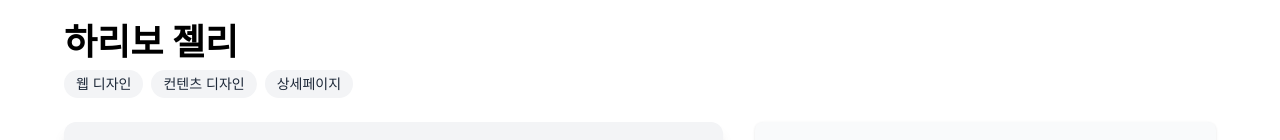
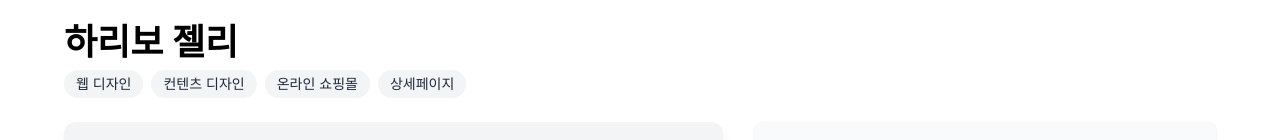
Before and after one commit to kaineus/umlee100, a Next.js app: page /web-design/1 in a window 1280 px wide. Shown: the part 152-292 px from the top of the page. Built offline with nearby package versions, Linux system fonts and the light colour scheme.

Commit message:
온라인 쇼핑몰 태그 추가

```diff
--- a/app/web-design/[id]/page.tsx
+++ b/app/web-design/[id]/page.tsx
@@ -13,7 +13,7 @@
     categories: ['웹사이트', '온라인 쇼핑몰', '상세 페이지'],
     client: '패션 브랜드',
     year: '2024',
-    tags: ['웹 디자인', '컨텐츠 디자인', '상세페이지'],
+    tags: ['웹 디자인', '컨텐츠 디자인', '온라인 쇼핑몰', '상세페이지'],
     description: '이 프로젝트는 하리보 골드베렌 판매를 위한 상품페이지 제작 작업입니다. 하리보의 상징적인 색감을 사용해 상품페이지에서 통일성을 주도록 제작하였습니다. 또한 인공 합성물을 사용하지 않고 과일로 맛을 낸 특징을 사용하여 과일 이미지를 같이 배치함으로써 젤리의 색감과 맛을 시각적으로 표현하였습니다.​',
     imageUrl: '/images/web-design-features/thumbnails/하리보 젤리.jpg',
     images: [
@@ -30,7 +30,7 @@
     categories: ['웹사이트', '온라인 쇼핑몰', '상세 페이지'],
     client: '여행 스타트업',
     year: '2023',
-    tags: ['웹 디자인', '컨텐츠 디자인', '상세페이지'],
+    tags: ['웹 디자인', '컨텐츠 디자인', '온라인 쇼핑몰', '상세페이지'],
     description: '현지 경험을 중심으로 한 여행 예약 플랫폼의 UI/UX 디자인 및 개발 프로젝트입니다.',
     imageUrl: '/images/web-design-features/thumbnails/코코넛오일.jpg',
     images: [
@@ -46,7 +46,7 @@
     categories: ['웹사이트', '온라인 쇼핑몰', '상세 페이지'],
     client: '푸드테크 기업',
     year: '2023',
-    tags: ['웹 디자인', '컨텐츠 디자인', '상세페이지'],
+    tags: ['웹 디자인', '컨텐츠 디자인', '온라인 쇼핑몰', '상세페이지'],
     description: '직관적인 사용자 경험을 제공하는 음식 배달 모바일 앱 디자인 프로젝트입니다.',
     imageUrl: '/images/web-design-features/thumbnails/르네휘테르 샴푸.jpg',
     images: [
@@ -64,7 +64,7 @@
     categories: ['웹사이트', '온라인 쇼핑몰', '팝업 AD'],
     client: '컨설팅 회사',
     year: '2022',
-    tags: ['웹 디자인', '컨텐츠 디자인', '팝업 AD'],
+    tags: ['웹 디자인', '컨텐츠 디자인', '온라인 쇼핑몰', '팝업 AD'],
     description: '전문 컨설팅 기업의 브랜드 아이덴티티 개발 및 웹사이트 디자인 프로젝트입니다.',
     imageUrl: '/images/web-design-features/thumbnails/팝업광고.jpg',
     images: [
--- a/app/web-design/page.tsx
+++ b/app/web-design/page.tsx
@@ -12,7 +12,7 @@
     description: '하리보 골드베렌의 상징적인 색감과 인공물을 사용하지 않은 특성을 고려해 디자인한 하리보 판매 상세페이지 작업입니다.',
     imageUrl: '/images/web-design-features/thumbnails/하리보 젤리.jpg',
     link: '/web-design/1',
-    tags: ['웹 디자인', '컨텐츠 디자인', '상세페이지']
+    tags: ['웹 디자인', '컨텐츠 디자인', '온라인 쇼핑몰', '상세페이지']
   },
   {
     id: 2,
@@ -21,7 +21,7 @@
     description: '엑스트라버진 코코넛 오일의 첨가물이 들어있지않은 깨끗한 이미지를 위한 초록색 색감을 사용해 디자인한 판매 상세페이지 작업입니다',
     imageUrl: '/images/web-design-features/thumbnails/코코넛오일.jpg',
     link: '/web-design/2',
-    tags: ['웹 디자인', '컨텐츠 디자인', '상세페이지']
+    tags: ['웹 디자인', '컨텐츠 디자인', '온라인 쇼핑몰', '상세페이지']
   },
   {
     id: 3,
@@ -30,7 +30,7 @@
     description: '식물 추출물을 기반으로 만든 이미지에 맞는 청량한 녹색 색감을 바탕으로 제작한 르네휘테르 샴푸 판매 상품페이지 제작 작업입니다.​',
     imageUrl: '/images/web-design-features/thumbnails/르네휘테르 샴푸.jpg',
     link: '/web-design/3',
-    tags: ['웹 디자인', '컨텐츠 디자인', '상세페이지']
+    tags: ['웹 디자인', '컨텐츠 디자인', '온라인 쇼핑몰', '상세페이지']
   },
   {
     id: 4,
@@ -39,7 +39,7 @@
     description: '온라인 쇼핑몰에서 강조하는 이벤트 배너 팝업 및 제품의 홍보를 위한 팝업 광고 이미지 작업입니다. ​',
     imageUrl: '/images/web-design-features/thumbnails/팝업광고.jpg',
     link: '/web-design/4',
-    tags: ['웹 디자인', '컨텐츠 디자인', '팝업 AD']
+    tags: ['웹 디자인', '컨텐츠 디자인', '온라인 쇼핑몰', '팝업 AD']
   },
 ];
 
```
